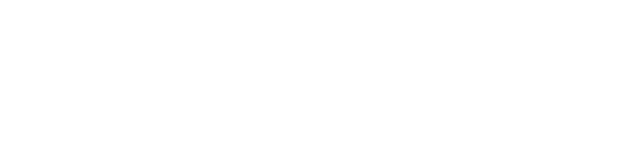
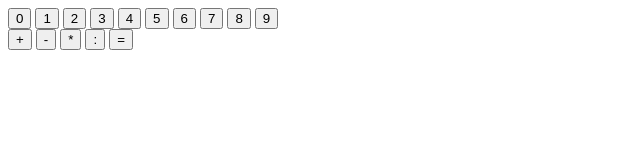
Before and after one commit to giorgialavidze/calculator, a plain HTML site: page index.html in a window 1280 px wide. Shown: the whole page, without its empty margins (0-640 px from the left). Drawn offline with Linux system fonts and the light colour scheme.

Commit message:
add html structures

```diff
--- a/index.html
+++ b/index.html
@@ -9,6 +9,32 @@
 
 </head>
 <body>
+    <main class="calculator">
+        <div class="screen ">
+
+        </div>
+        <div class="keyboard">
+            <div class="numbers">
+                <button class="key">0</button>
+                <button class="key">1</button>
+                <button class="key">2</button>
+                <button class="key">3</button>
+                <button class="key">4</button>
+                <button class="key">5</button>
+                <button class="key">6</button>
+                <button class="key">7</button>
+                <button class="key">8</button>
+                <button class="key">9</button>
+            </div>
+            <div class="operators">
+                <button class="operator">+</button>
+                <button class="operator">-</button>
+                <button class="operator">*</button>
+                <button class="operator">:</button>
+                <button class="operator">=</button>
+            </div>
+        </div>
+    </main>
     <script src="/index.js"></script>
 
 </body>
```
